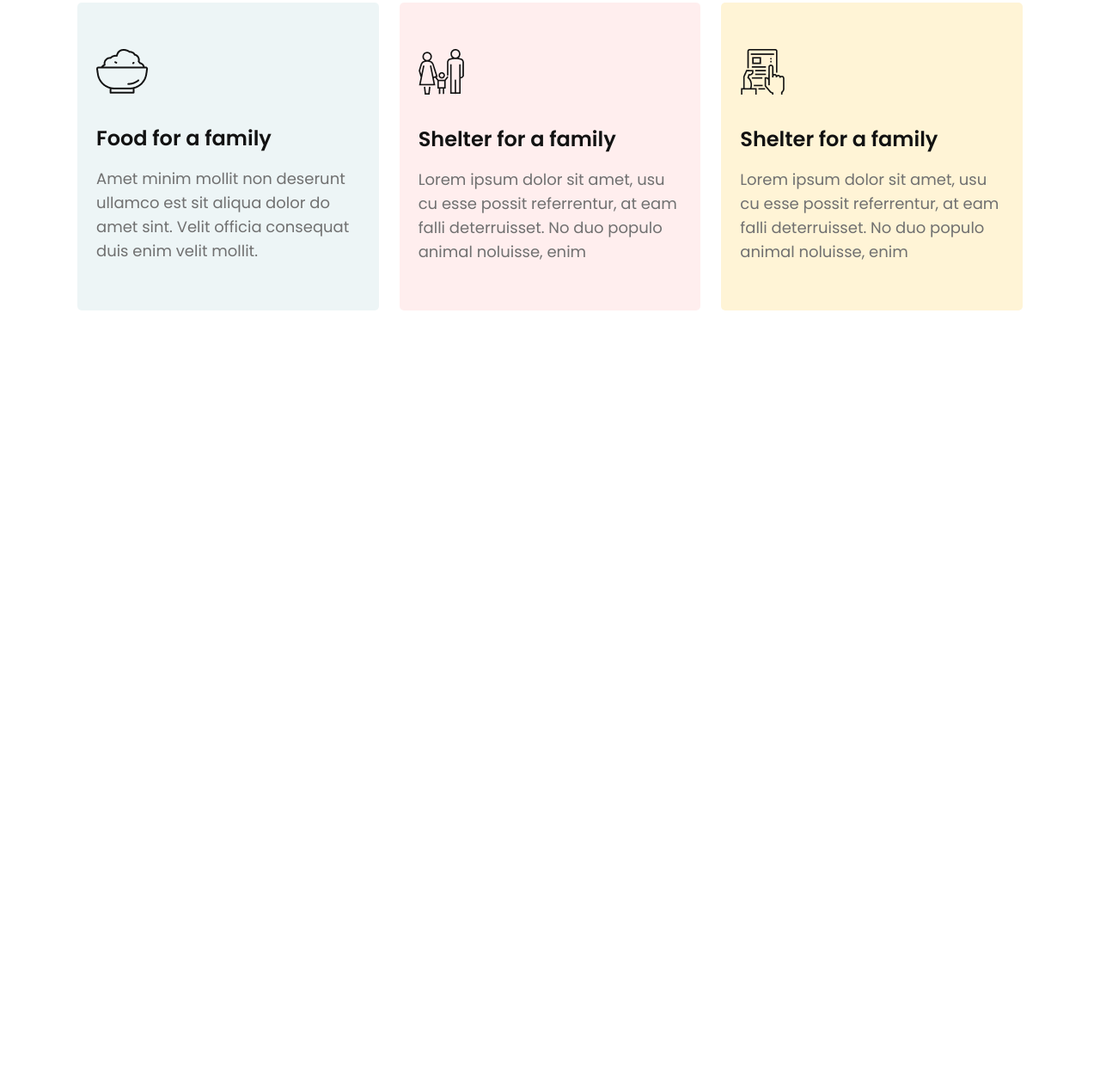
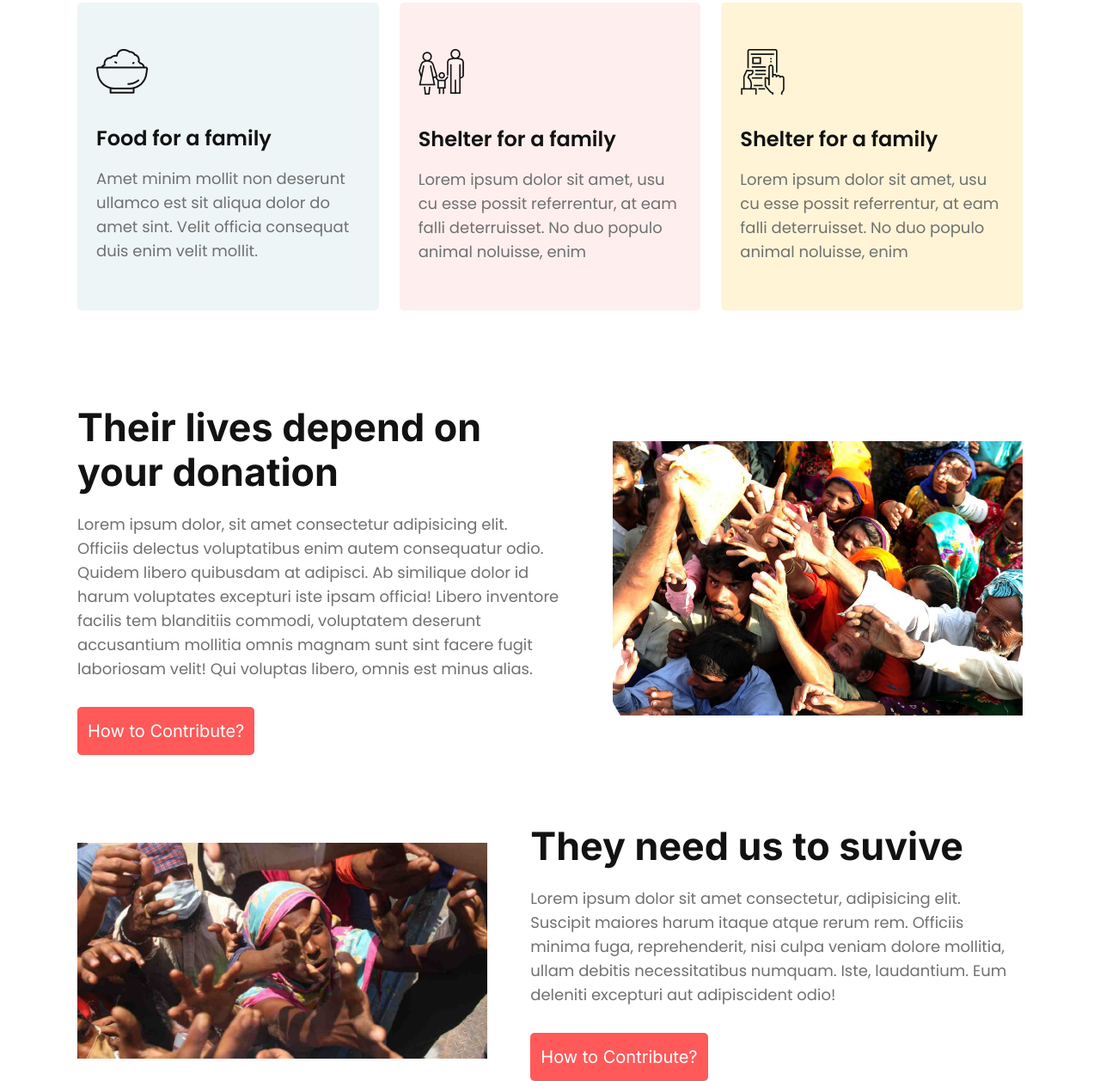
Before and after one commit to Md-Huzaifa-Islam/Donation, a plain HTML site: page index.html in a window 1280 px wide. Shown: the part 1707-2964 px from the top of the page at 86% size. Before the commit the page ends 2068 px from the top, so only its background shows below. Drawn offline with Linux system fonts and the light colour scheme.

Commit message:
added news

```diff
--- a/index.html
+++ b/index.html
@@ -51,5 +51,30 @@
         </div>
     </section>
 
+    <section class="news">
+        <div>
+            <div class="newspart1">
+                <h3 class="sectionheader">Their lives depend on your donation</h3>
+                <p>Lorem ipsum dolor, sit amet consectetur adipisicing elit. Officiis delectus voluptatibus enim autem consequatur odio. Quidem libero quibusdam at adipisci. Ab similique dolor id harum voluptates excepturi iste ipsam officia!
+                Libero inventore facilis tem blanditiis commodi, voluptatem deserunt accusantium mollitia omnis magnam sunt sint facere fugit laboriosam velit! Qui voluptas libero, omnis est minus alias.</p>
+                <button class="primarybtn">How to Contribute?</button>
+            </div>
+            <div class="newspart2">
+                <img src="./images/donation0.jpg" alt="">
+            </div>
+        </div>
+        <div id="new1">
+            <div class="newspart2">
+                <img src="./images/donation8.jpg" alt="">
+            </div>
+            <div class="newspart1">
+                <h3 class="sectionheader">They need us to suvive</h3>
+                <p>Lorem ipsum dolor sit amet consectetur, adipisicing elit. Suscipit maiores harum itaque atque rerum rem. Officiis minima fuga, reprehenderit, nisi culpa veniam dolore mollitia, ullam debitis necessitatibus numquam. Iste, laudantium.
+                Eum deleniti excepturi aut adipiscident odio!</p>
+                <button class="primarybtn">How to Contribute?</button>
+            </div>
+        </div>
+    </section>
+
 </body>
 </html>
--- a/styles/style.css
+++ b/styles/style.css
@@ -179,6 +179,54 @@ hr{
 
 
 
+
+
+/*   news   */
+
+.news{
+    margin-top: 110px;
+    max-width: 1100px;
+    display: flex;
+    flex-direction: column;
+    gap: 80px;
+}
+
+.news h3{
+    text-align: left;
+}
+
+.news p{
+    text-align: left;
+    margin: 20px 10px 30px 0px;
+}
+
+.news>div{
+    display: grid;
+    grid-template-columns: 3fr 2.5fr;
+    gap: 50px;
+    align-items: center;
+}
+
+#new1{
+    display: grid;
+    grid-template-columns: 2.5fr 3fr;
+    gap: 50px;
+    align-items: center;
+}
+
+.news img{
+    width: 100%;
+}
+
+
+
+
+
+
+
+
+
+
 @media screen and (max-width:576px) {
     header{
         padding: 50px 10px;
@@ -208,7 +256,6 @@ hr{
         gap: 50px;
     }
 
-
     #plan{
         margin: 50px 20px 0px;
     }
@@ -226,4 +273,22 @@ hr{
         text-align: center;
     }
 
+    .news{
+        padding: 0px 20px;
+        margin-top: 100px;
+        gap: 50px;
+    }
+
+    .news>div{
+        display: flex;
+        flex-direction: column-reverse;
+        gap: 30px;
+    }
+
+    #new1{
+        display: flex;
+        flex-direction: column;
+        gap: 30px;
+    }
+
 }
```
